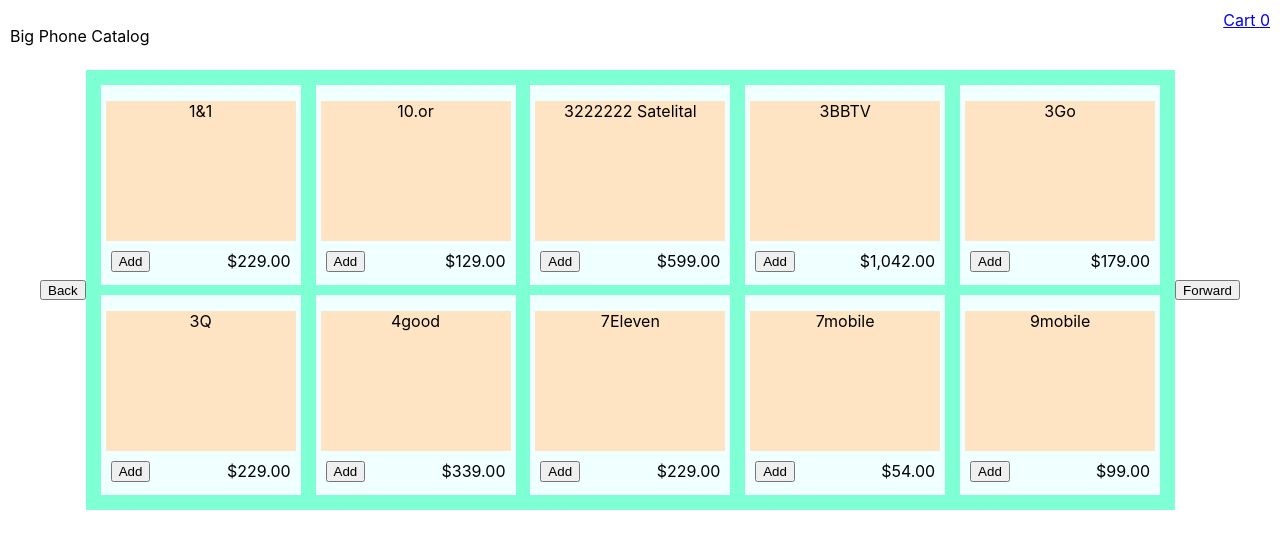
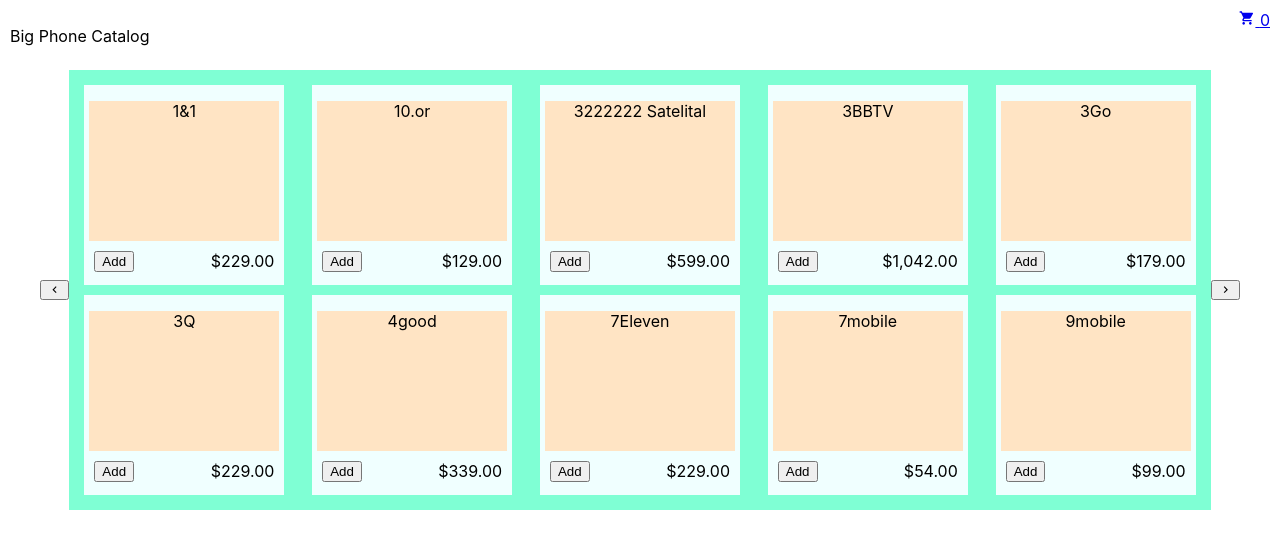
Before and after one commit to T0ASTMalone/big-phone-catalog, a React (Create React App) app: page / in a window 1280 px wide. Shown: the top 548 px of the page. Built offline with nearby package versions, Linux system fonts and the light colour scheme.

Commit message:
added icon dependancy

```diff
--- a/package.json
+++ b/package.json
@@ -8,6 +8,7 @@
     "@testing-library/user-event": "^12.1.10",
     "react": "^17.0.2",
     "react-dom": "^17.0.2",
+    "react-icons": "^4.2.0",
     "react-router-dom": "^5.2.0",
     "react-scripts": "4.0.3",
     "web-vitals": "^1.0.1"
--- a/src/components/Carousel/Carousel.js
+++ b/src/components/Carousel/Carousel.js
@@ -2,18 +2,21 @@
 import CarouselItem from "./CarouselItem/CarouselItem";
 import "./Carousel.css";
 import { ShopContext } from "../../context/BigPhoneCatalogContext";
+import { MdKeyboardArrowLeft, MdKeyboardArrowRight } from "react-icons/md";
 
 const Carousel = ({ catalog, handleUpdatePage, page }) => {
   const { dispatch } = useContext(ShopContext);
 
   const handleAddToCart = (item) => {
+    // TODO: prevent same item from adding to cart if already exists or simply
+    // update quantity in cart
     dispatch({ type: "ADD_TO_CART", payload: item });
   };
 
   return (
     <div className="carousel">
       <button onClick={() => handleUpdatePage(page - 1)} id="backward" className="carousel-control">
-        Back
+        <MdKeyboardArrowLeft/>
       </button>
       <div className="carousel-item-container">
         {catalog !== null &&
@@ -22,7 +25,7 @@
           ))}
       </div>
       <button onClick={() => handleUpdatePage(page + 1)} id="forward" className="carousel-control">
-        Forward
+        <MdKeyboardArrowRight/>
       </button>
     </div>
   );
--- a/src/components/Carousel/CarouselItem/CarouselItem.js
+++ b/src/components/Carousel/CarouselItem/CarouselItem.js
@@ -4,7 +4,6 @@
 import "./CarouselItem.css";
 
 const CarouselItem = ({ item, handleAddItem }) => {
-
   const formatter = useFormatCurrency('en-US', 'USD')
 
   return (
--- a/src/components/Cart/Cart.js
+++ b/src/components/Cart/Cart.js
@@ -4,6 +4,8 @@
 import EmptyCart from "./EmptyCart/EmptyCart";
 
 const Cart = ({ cart, removeFromCart }) => {
+  // TODO: add total to cart
+
   return (
     <table className="cart">
       <thead>
--- a/src/components/Header/Header.js
+++ b/src/components/Header/Header.js
@@ -1,6 +1,7 @@
 import React, { useContext } from "react";
 import { Link } from "react-router-dom";
 import { ShopContext } from "../../context/BigPhoneCatalogContext";
+import { MdShoppingCart } from "react-icons/md";
 import "./Header.css";
 
 const Header = () => {
@@ -8,7 +9,7 @@
   return (
     <header>
       <p>Big Phone Catalog</p>
-      <Link to="/checkout">Cart <span>{state.cart.length}</span></Link>
+      <Link to="/checkout"><MdShoppingCart/> <span>{state.cart.length}</span></Link>
     </header>
   );
 };
```
Also changed, not shown: 2 other files (tests, documents, lock files or other folders).
